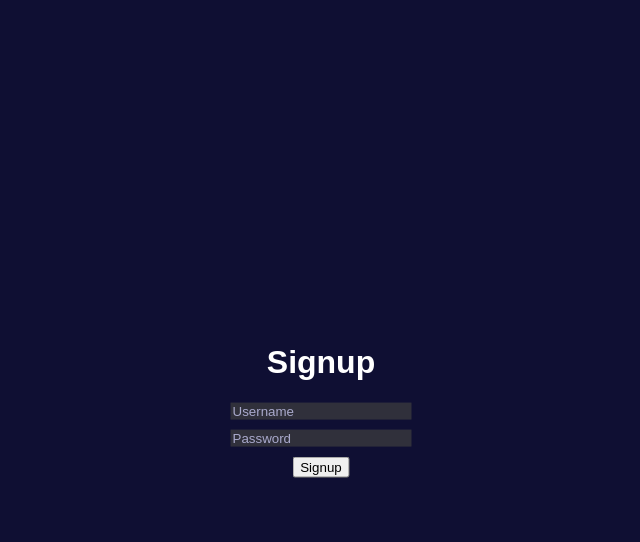
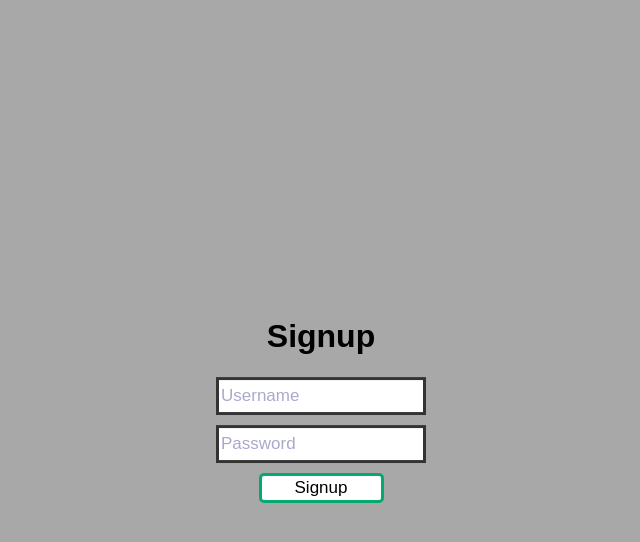
Before and after one commit to AnCieply/p33-budget-dashboard, a Flask app: page /signup in a window 1280 px wide. Shown: the top 542 px of the page, without its empty margins (319-959 px from the left). Run offline with Flask 3, Linux system fonts and the light colour scheme.

Commit message:
Adjusted CSS style to be prettier and more consistent

```diff
--- a/static/css/postdash.css
+++ b/static/css/postdash.css
@@ -1,7 +1,7 @@
 body {
     margin: 0;
-    font-family: sans-serif;
-    background-color: #f2f2f2;
+    font-family: nunito, sans-serif;
+    background-color: #a8a8a8;
 }
 
 .navbar {
--- a/static/css/predash.css
+++ b/static/css/predash.css
@@ -1,11 +1,11 @@
 body {
     margin: 0;
-    font-family: sans-serif;
-    background-color: #0f0f33;
+    font-family: nunito, sans-serif;
+    background-color: #a8a8a8;
 }
 
 h1,p {
-    color: white;
+    color: black;
 }
 
 .loginbox {
@@ -27,9 +27,32 @@ h1,p {
 }
 
 input[type=text] {
-    background-color: #30303b;
-    color: white;
-    border: none;
+    font-family: nunito, sans-serif;
+    background-color: #ffffff;
+    color: black;
+    font-size: 17px;
+    width: 200px;
+    height: 30px;
+    border: 3px solid #333;
+}
+
+input[type=submit] {
+    font-family: nunito, sans-serif;
+    background-color: #ffffff;
+    color: black;
+    font-size: 17px;
+    width: 125px;
+    height: 30px;
+    border: 3px solid #04AA6D;
+    transition-duration: 0.2s;
+    border-radius: 5px;
+}
+
+input[type=submit]:hover {
+    background-color: #04AA6D;
+    color: black;
+    font-size: 17px;
+    border: 3px solid #04AA6D;
 }
 
 ::placeholder {
```
